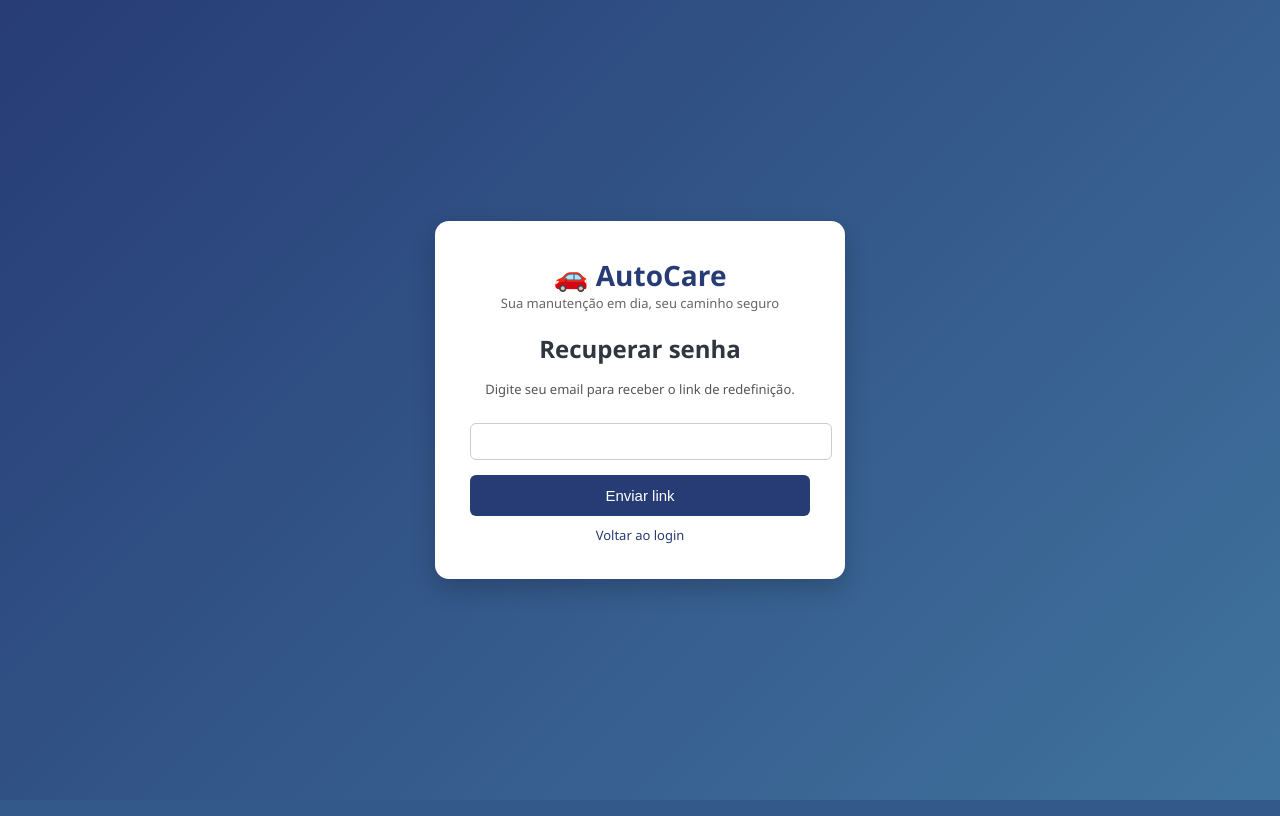
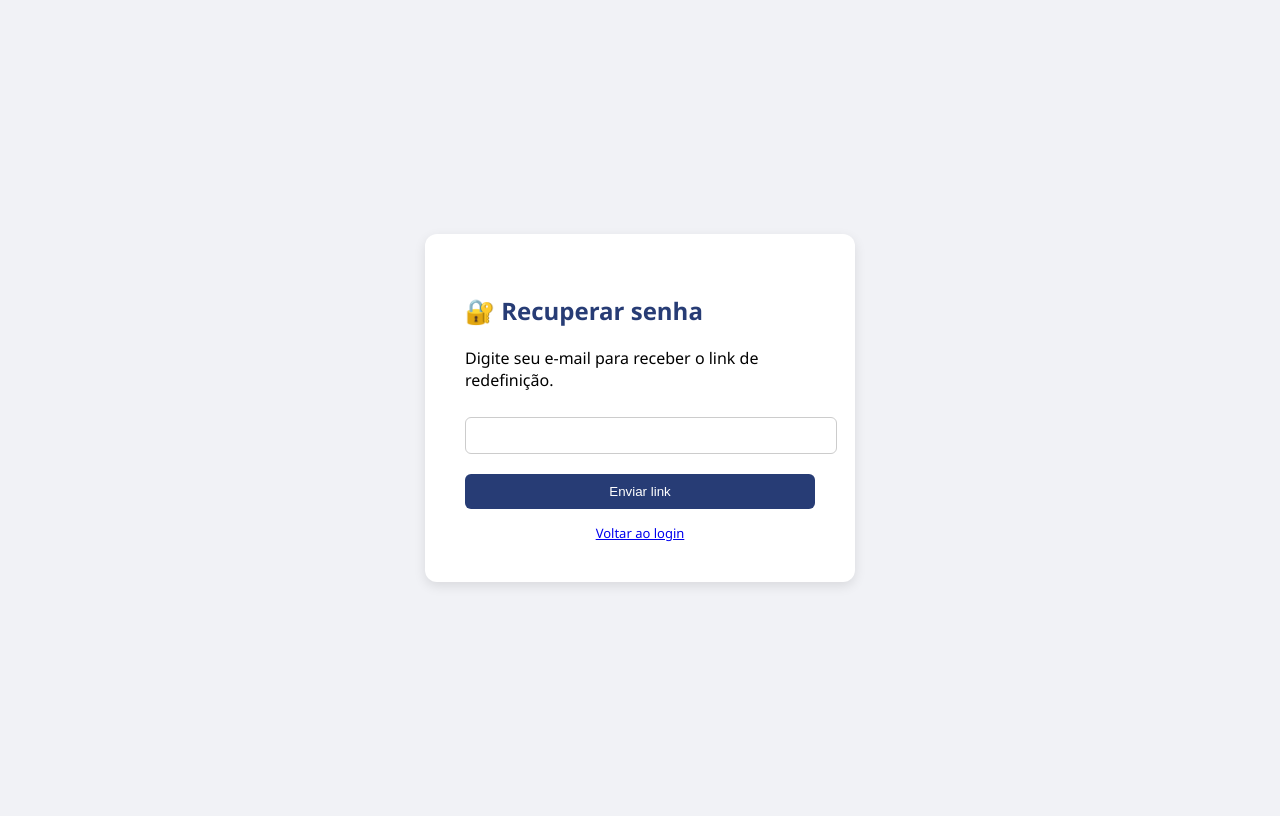
Before and after one commit to rafaelaajs/autocare, a Django app: page /accounts/password_reset/ in a window 1280 px wide. Run offline with Django 5.2, Linux system fonts and the light colour scheme.

Commit message:
feat: customize password reset template

```diff
--- a/autocare/urls.py
+++ b/autocare/urls.py
@@ -15,4 +15,5 @@ urlpatterns = [
     path('accounts/reset/<uidb64>/<token>/', auth_views.PasswordResetConfirmView.as_view(), name='password_reset_confirm'),
     path('accounts/reset/done/', auth_views.PasswordResetCompleteView.as_view(), name='password_reset_complete'),
     path('', include('core.urls')),
+    path('accounts/', include('django.contrib.auth.urls')),
 ]
--- a/templates/registration/password_reset_form.html
+++ b/templates/registration/password_reset_form.html
@@ -1,116 +1,74 @@
 <!DOCTYPE html>
 <html>
 <head>
-    <title>Recuperar Senha - AutoCare</title>
+    <title>Recuperar senha - AutoCare</title>
 
     <style>
         body {
             font-family: 'Segoe UI', Arial;
-            background: linear-gradient(135deg, #273c75, #40739e);
-            height: 100vh;
+            background: #f1f2f6;
             display: flex;
             justify-content: center;
             align-items: center;
-            margin: 0;
+            height: 100vh;
         }
 
-        .card {
+        .box {
             background: white;
-            padding: 35px;
-            border-radius: 14px;
-            width: 340px;
-            box-shadow: 0 10px 25px rgba(0,0,0,0.2);
-            text-align: center;
-        }
-
-        .logo {
-            font-size: 28px;
-            font-weight: bold;
-            color: #273c75;
-        }
-
-        .slogan {
-            font-size: 13px;
-            color: #666;
-            margin-bottom: 20px;
+            padding: 40px;
+            border-radius: 12px;
+            box-shadow: 0 4px 12px rgba(0,0,0,0.1);
+            width: 350px;
         }
 
         h2 {
-            margin-bottom: 15px;
-            color: #2f3640;
-        }
-
-        p {
-            font-size: 13px;
-            color: #555;
+            color: #273c75;
             margin-bottom: 20px;
-        }
-
-        label {
-            display: block;
-            text-align: left;
-            font-size: 13px;
-            font-weight: bold;
         }
 
         input {
             width: 100%;
             padding: 10px;
-            margin-top: 5px;
-            margin-bottom: 15px;
+            margin-top: 10px;
             border-radius: 6px;
             border: 1px solid #ccc;
         }
 
-        .btn {
+        button {
+            margin-top: 20px;
             width: 100%;
-            padding: 12px;
+            padding: 10px;
             background: #273c75;
             color: white;
             border: none;
             border-radius: 6px;
-            font-size: 15px;
             cursor: pointer;
         }
 
-        .btn:hover {
-            background: #192a56;
-        }
-
-        .link {
-            margin-top: 10px;
+        a {
+            display: block;
+            margin-top: 15px;
+            text-align: center;
             font-size: 13px;
-        }
-
-        .link a {
-            color: #273c75;
-            text-decoration: none;
         }
     </style>
 </head>
 
 <body>
 
-<div class="card">
+<div class="box">
+    <h2>🔐 Recuperar senha</h2>
 
-    <div class="logo">🚗 AutoCare</div>
-    <div class="slogan">Sua manutenção em dia, seu caminho seguro</div>
-
-    <h2>Recuperar senha</h2>
-
-    <p>Digite seu email para receber o link de redefinição.</p>
+    <p>Digite seu e-mail para receber o link de redefinição.</p>
 
     <form method="post">
         {% csrf_token %}
         {{ form.email }}
 
-        <button type="submit" class="btn">Enviar link</button>
+        <button type="submit">Enviar link</button>
     </form>
 
-    <div class="link">
-        <a href="/accounts/login/">Voltar ao login</a>
-    </div>
-
+    <a href="/accounts/login/">Voltar ao login</a>
 </div>
 
 </body>
```
